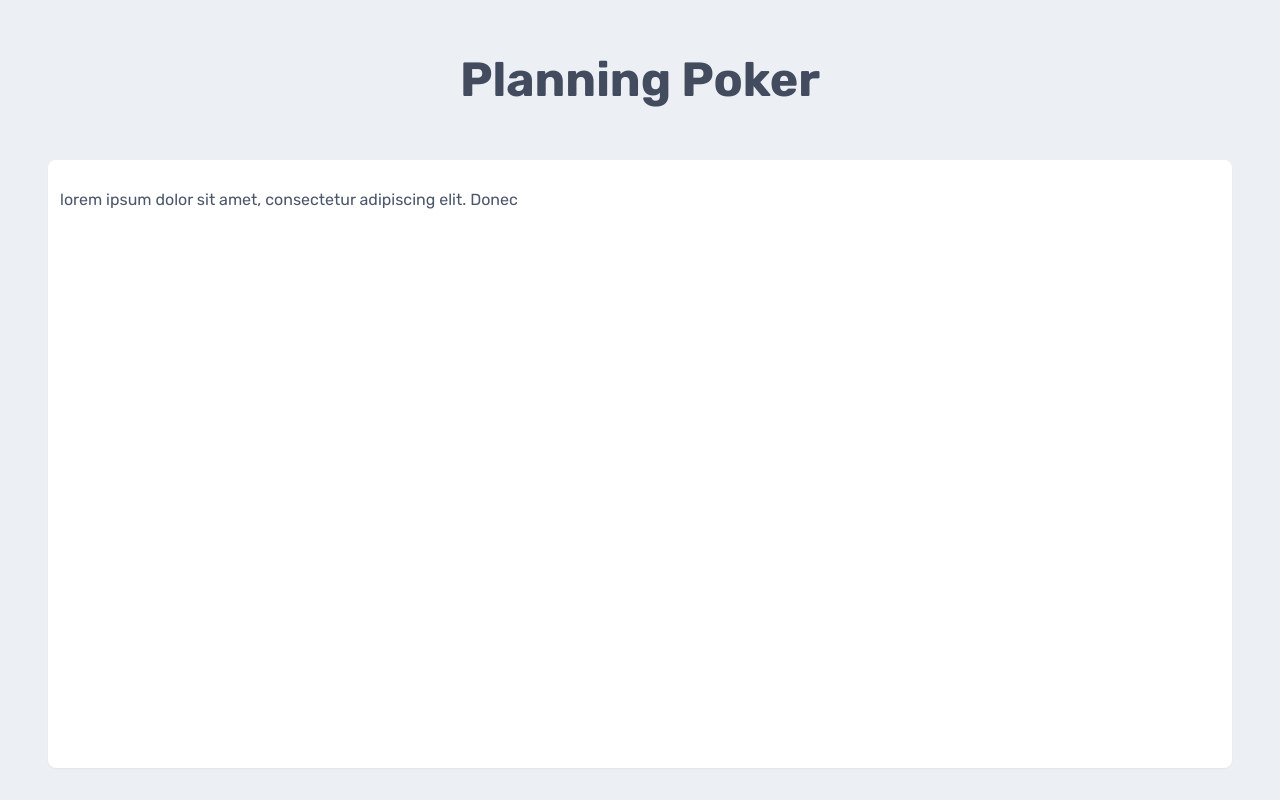
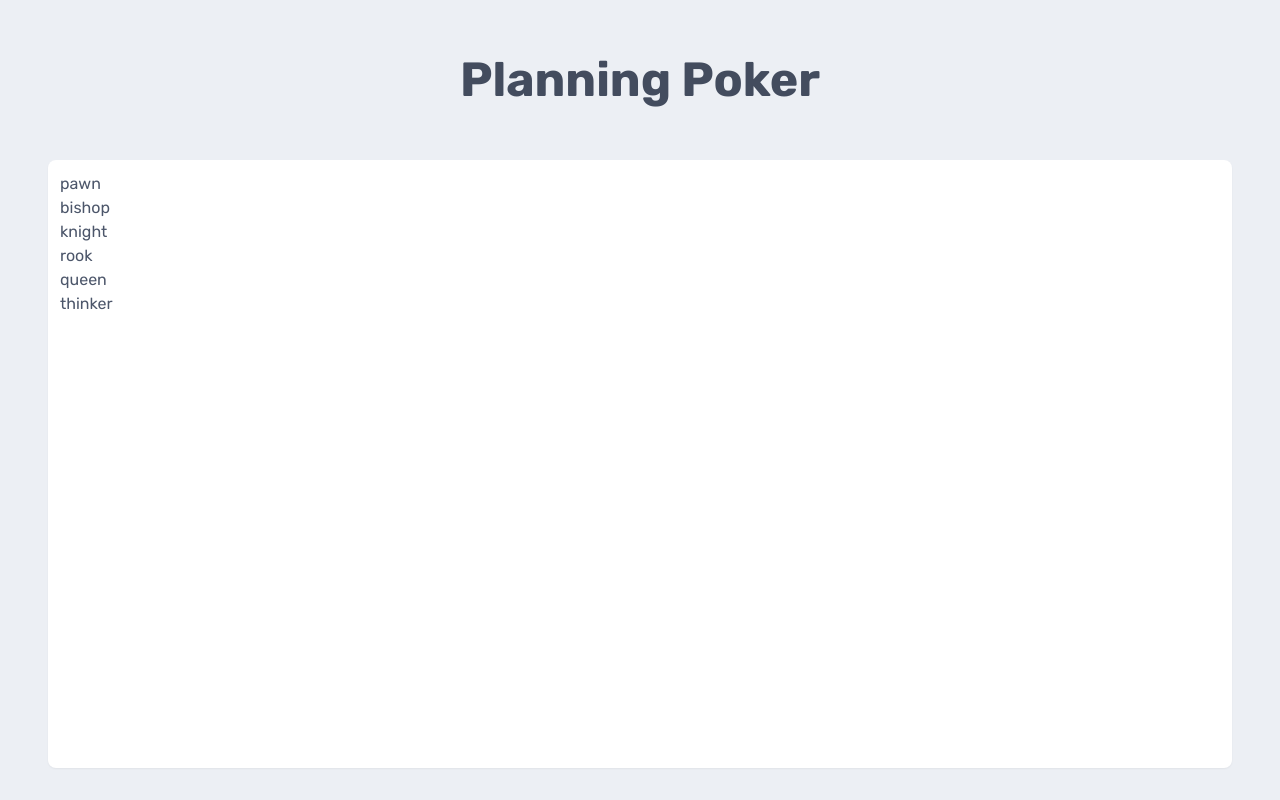
Before and after one commit to piscibus/scrum-poker, a React (Create React App) app: page / in a window 1280 px wide. Built offline with nearby package versions, Linux system fonts and the light colour scheme.

Commit message:
feat: render cards

```diff
--- a/src/components/deck/card.jsx
+++ b/src/components/deck/card.jsx
@@ -0,0 +1,9 @@
+import React from 'react';
+
+function Card({card}) {
+  return (
+      <div>{card}</div>
+  );
+}
+
+export default Card;
--- a/src/components/deck/deck.jsx
+++ b/src/components/deck/deck.jsx
@@ -1,11 +1,19 @@
 import React from 'react';
+import Card from './card';
+
+const cards = [
+  'pawn',
+  'bishop',
+  'knight',
+  'rook',
+  'queen',
+  'thinker',
+];
 
 function Deck() {
   return (
       <main className="deck">
-        <p>
-          lorem ipsum dolor sit amet, consectetur adipiscing elit. Donec
-        </p>
+        {cards.map((card, index) => (<Card key={index} card={card}/>))}
       </main>
   );
 }
```
Also changed, not shown: assets/images/thinker.svg (renamed from assets/images/think.svg).
